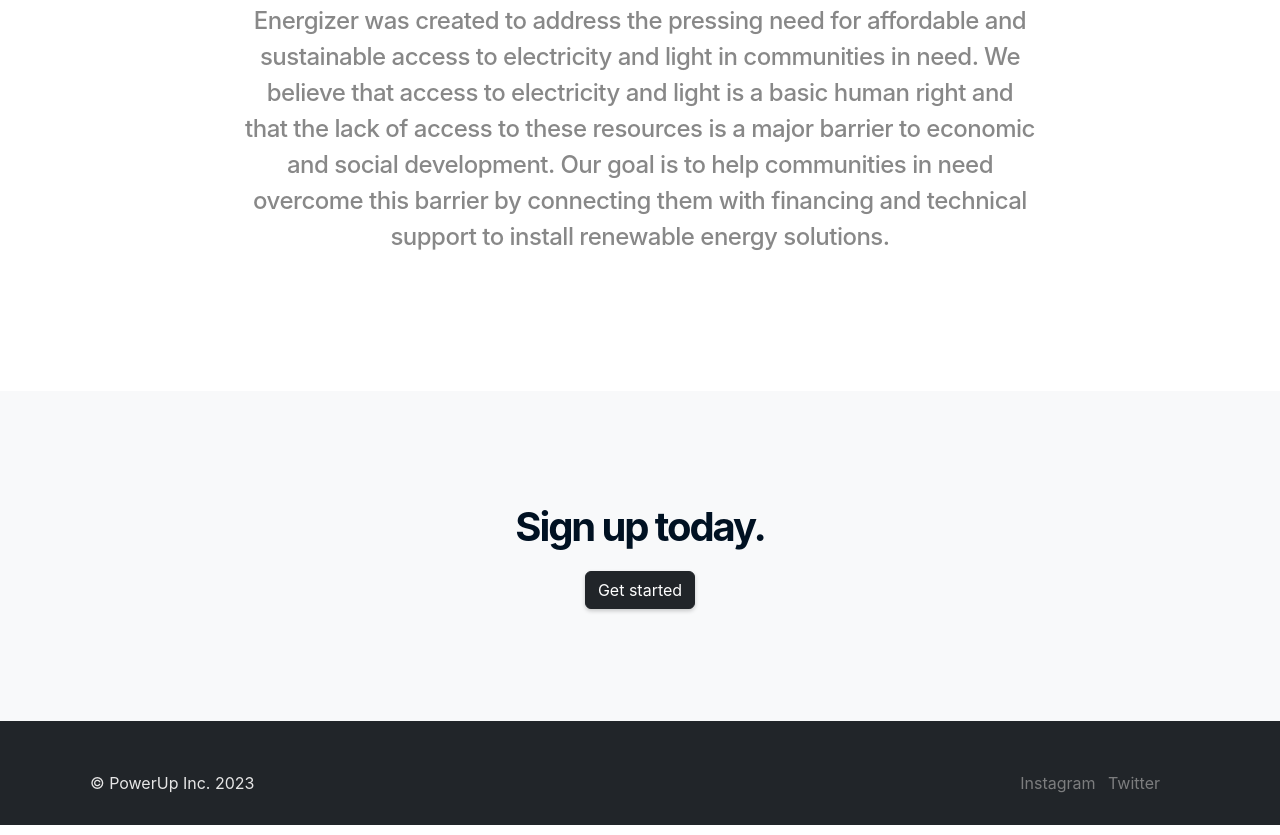
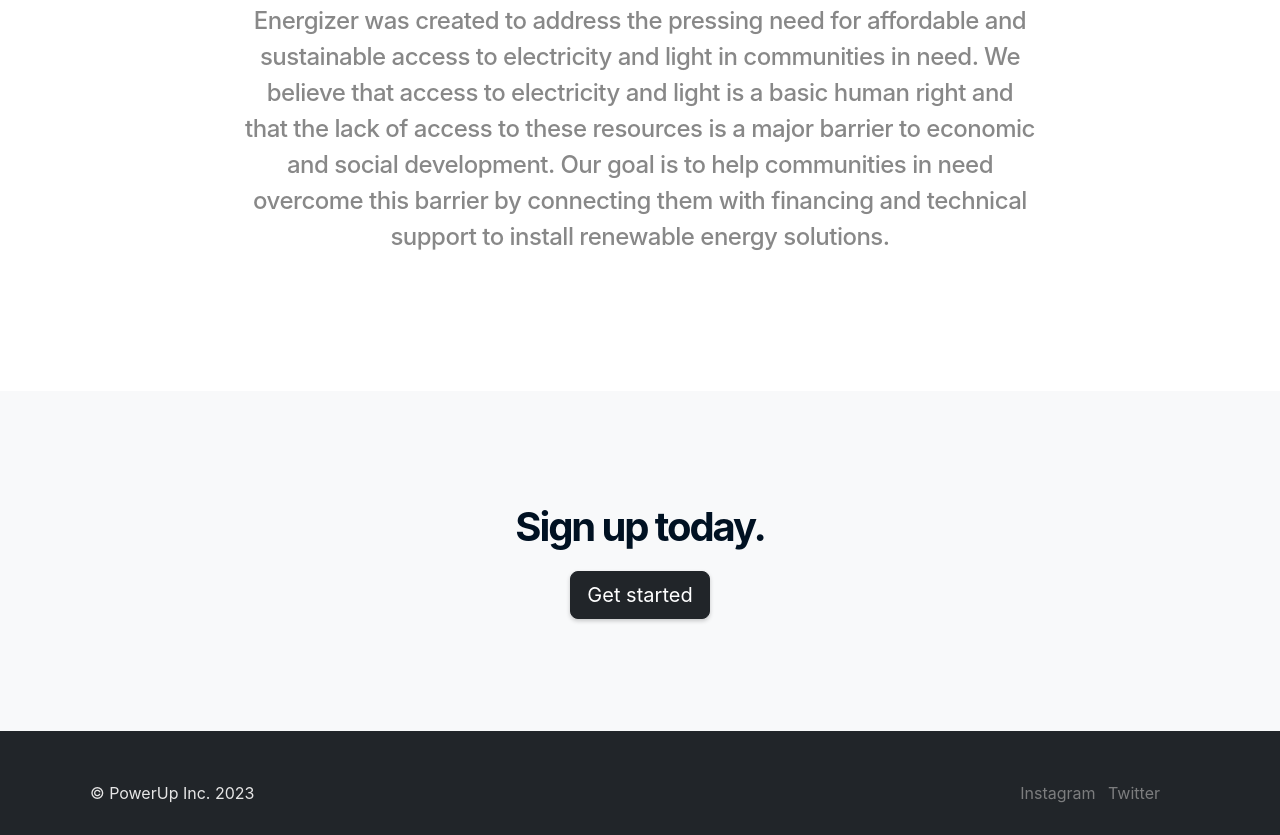
Before and after one commit to DanAdewole/Frontend, a plain HTML site: page public/index.html in a window 1280 px wide. Shown: the part 1625-2460 px from the top of the page. Drawn offline with nearby package versions, Linux system fonts and the light colour scheme.

Commit message:
fix: made some editing

```diff
--- a/public/index.html
+++ b/public/index.html
@@ -80,6 +80,7 @@
     <section id="header">
       <div class="container header">
         <h1>Empowering Communities to Thrive</h1>
+        <!-- <h1 class="d-block d-sm-none">Empowering Communities to Thrive</h1> -->
 
         <!-- carousel -->
         <div class="my-3 p-3">
@@ -206,7 +207,7 @@
       <div class="container section-4">
         <h3>Sign up today.</h3>
         <a href="./signup.html">
-          <button class="btn btn-dark btn-shadow">Get started</button>
+          <button class="btn btn-dark btn-shadow btn-lg">Get started</button>
         </a>
       </div>
     </section>
```
Also changed, not shown: public/signup.html (+1 -11 lines).
